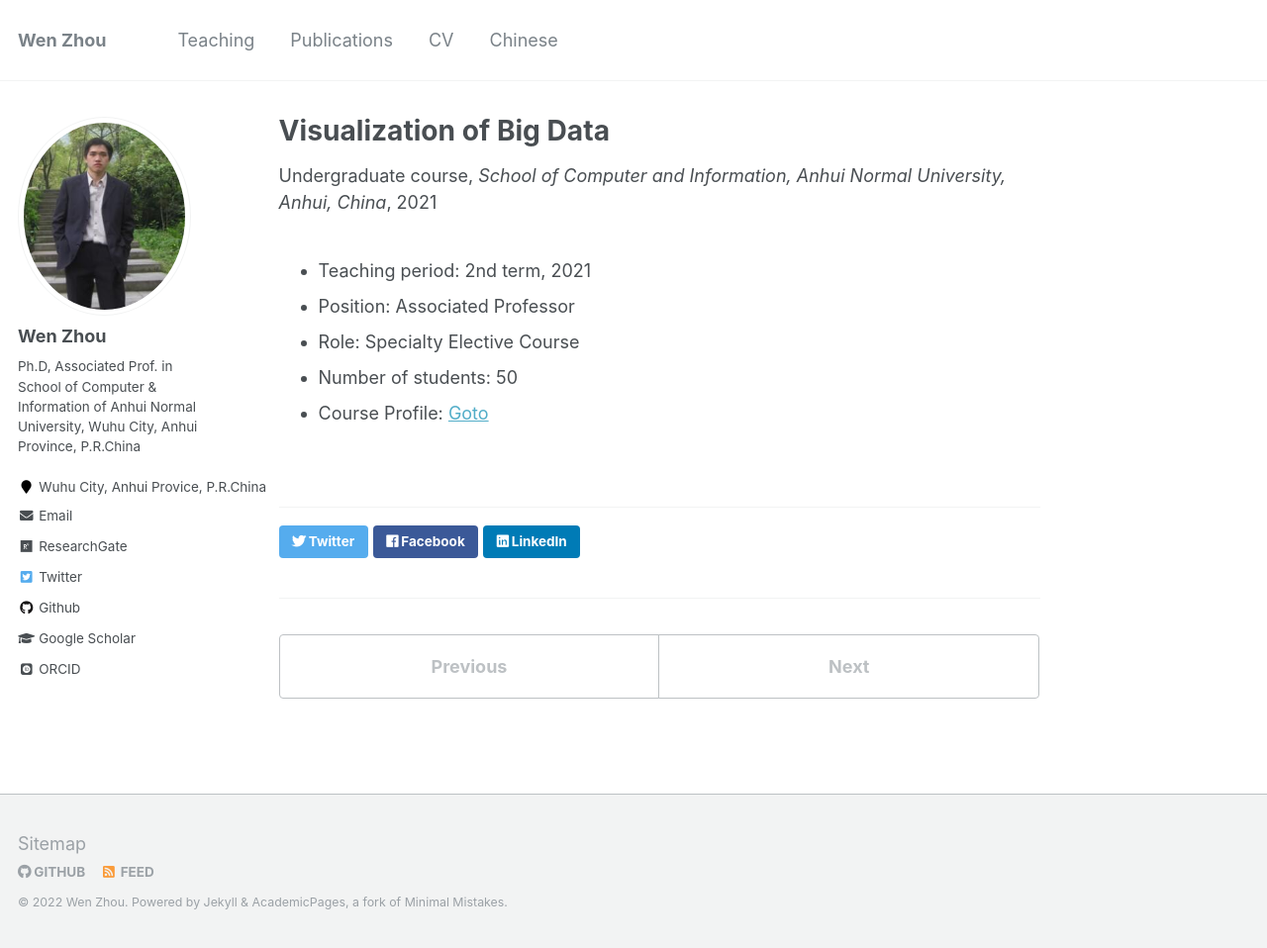
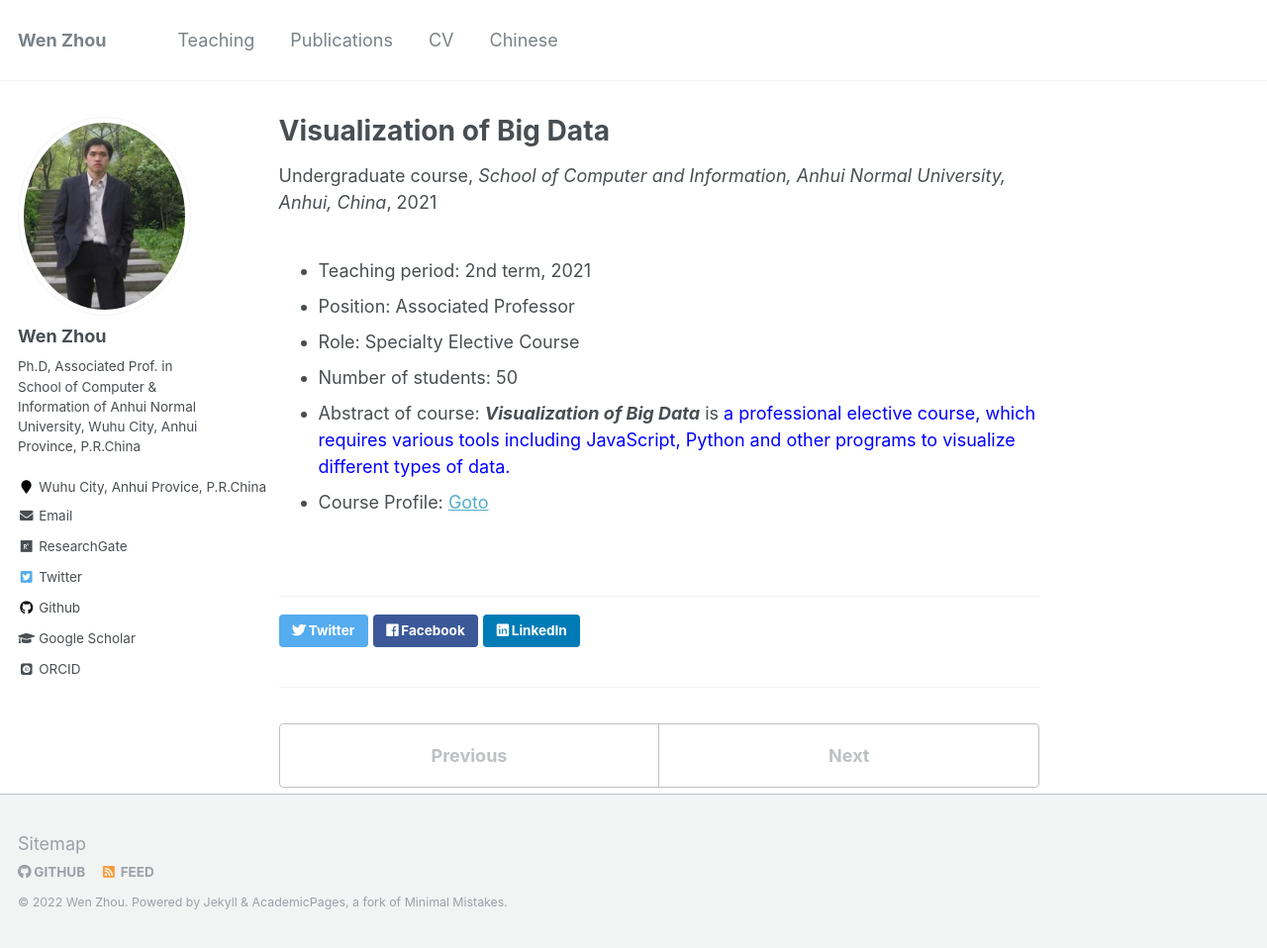
Before and after one commit to zhouwen327/zhouwen327.github.io, a Jekyll site: the page built from _teaching/2021-T2-VBD.md, in a window 1280 px wide and 958 px high. Shown: the whole window at 99% size. Built offline with Jekyll 4.4.1, drawn with Linux system fonts in a browser that asks for light colours; some web fonts are replaced.

Commit message:
Update 2021-T2-VBD.md

```diff
--- a/_teaching/2021-T2-VBD.md
+++ b/_teaching/2021-T2-VBD.md
@@ -11,4 +11,5 @@ location: "Wuhu Anhui"
 * Position: Associated Professor
 * Role: Specialty Elective Course
 * Number of students: 50
+* Abstract of course: <i><b>Visualization of Big Data</b></i> is <font color='blue'> a professional elective course, which requires various tools including JavaScript, Python and other programs to visualize different types of data.</font>
 * Course Profile: [Goto](http://ivr-ahnu.cn/lectures/visualization/)
```
